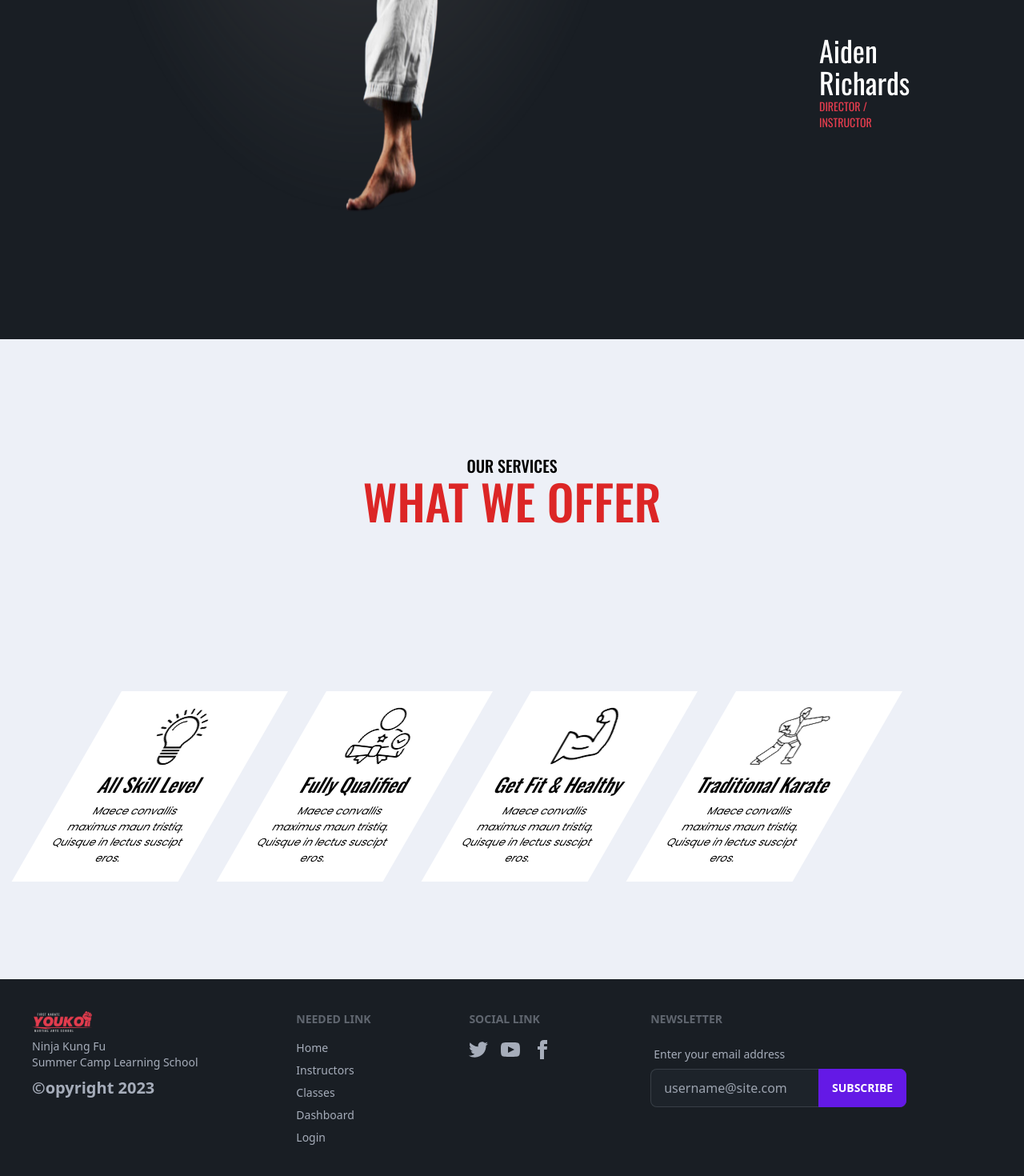
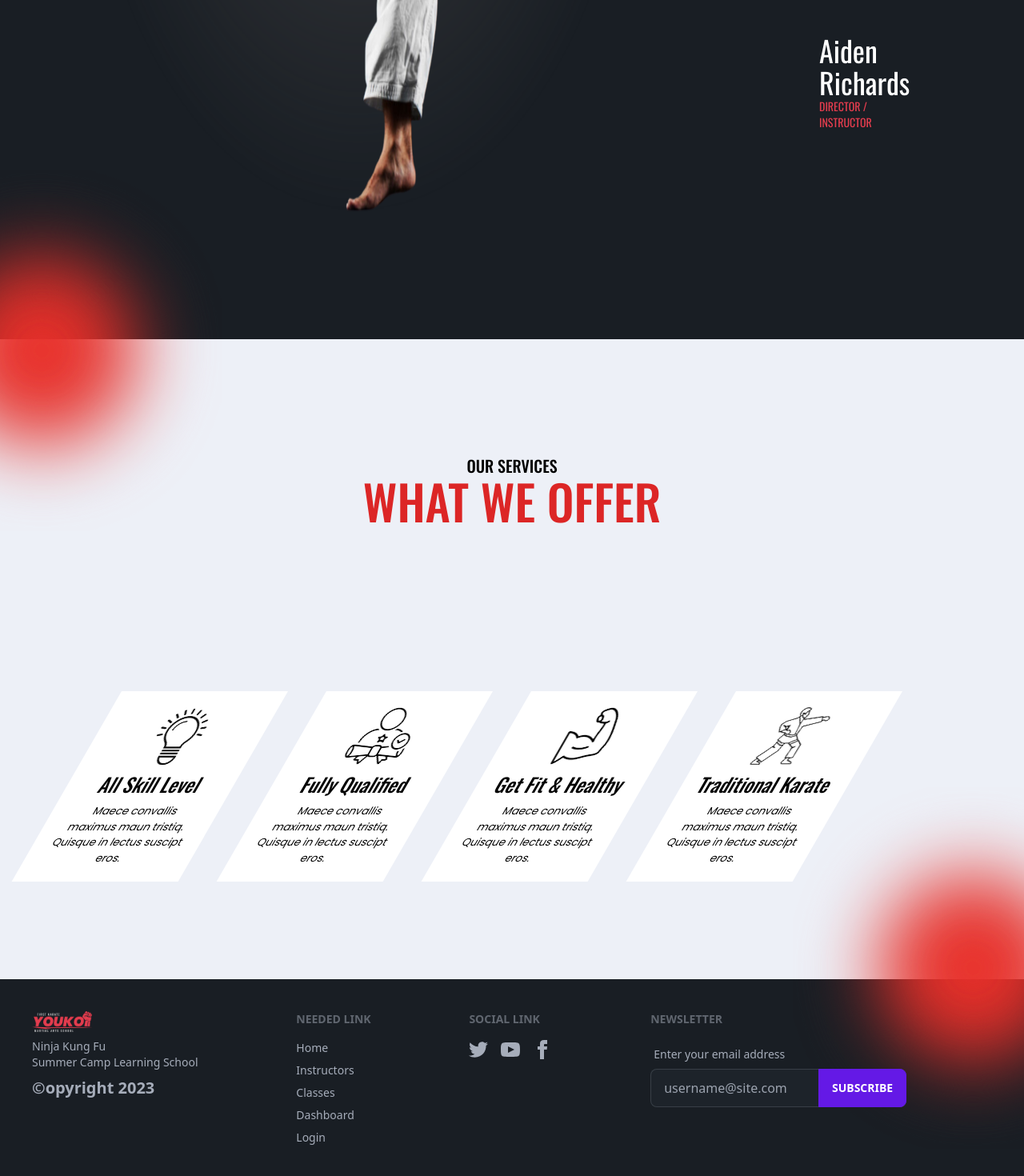
Before and after one commit to mrnayem2026/Ninja-King-Fu-Client, a React (Vite) app: page / in a window 1280 px wide. Shown: the part 2899-4369 px from the top of the page at 80% size. Built offline with nearby package versions, Linux system fonts and the light colour scheme; no server answers.

Commit message:
Our service t done

```diff
--- a/src/pages/Home/OurServices.jsx
+++ b/src/pages/Home/OurServices.jsx
@@ -1,57 +1,98 @@
-import icon1 from '../../assets/icons/service-img1.png'
-import icon2 from '../../assets/icons/service-img2.png'
-import icon3 from '../../assets/icons/service-img3.png'
-import icon4 from '../../assets/icons/service-img4.png'
+import icon1 from "../../assets/icons/service-img1.png";
+import icon2 from "../../assets/icons/service-img2.png";
+import icon3 from "../../assets/icons/service-img3.png";
+import icon4 from "../../assets/icons/service-img4.png";
+import icon5 from "../../assets/icons/ourServiceBg.png";
 
 const OurServices = () => {
   return (
-        <div className='min-h-screen bg-[#EDF0F7]'>
-            <div className='container mx-auto text-black '>
+    <div className="min-h-screen bg-[#EDF0F7] relative">
+      <img
+        src={icon5}
+        alt=""
+        className="absolute top-[-14.75rem] left-[-12rem]"
+      />
+      <div className="container mx-auto text-black ">
         {/* top start */}
-                <div className='text-center  py-36'>
-                    <h1 className="font-Oswald text-xl  font-medium text-black">OUR SERVICES</h1>
-                    <p className="font-Oswald text-6xl font-medium text-red-600">WHAT WE OFFER</p>
+        <div className="text-center  py-36">
+          <h1 className="font-Oswald text-xl  font-medium text-black">
+            OUR SERVICES
+          </h1>
+          <p className="font-Oswald text-6xl font-medium text-red-600">
+            WHAT WE OFFER
+          </p>
         </div>
         {/* top End */}
 
         {/* Bottom start */}
-                <div className='flex justify-center items-center'>
+        <div className="flex justify-center items-center">
           {/* 1st card  */}
-                    <div className='rhombus2 w-64 h-32'>
-                       <div className='p-5 my-16 mx-6 bg-white text-center'>
-                       <img src={icon1} className='mx-auto' alt="" />
-                        <h1 className='font-Oswald text-2xl font-medium py-2'>All Skill Level</h1>
-                        <p className='font-Poppins text-[13px] font-normal'>Maece convallis maximus  maun tristiq. Quisque in  lectus suscipt eros.</p>
+
+          <div className="rhombus2   w-64 h-32">
+            <div className="p-5 my-16 mx-6 bg-white text-center">
+              <img
+                src={icon1}
+                className="mx-auto transition-transform duration-300 transform translate-y-0 hover:-translate-y-14 hover:bg-red-500 hover:p-7"
+                alt=""
+              />
+              <h1 className="font-Oswald text-2xl font-medium py-2">
+                All Skill Level
+              </h1>
+              <p className="font-Poppins text-[13px] font-normal">
+                Maece convallis maximus maun tristiq. Quisque in lectus suscipt
+                eros.
+              </p>
+            </div>
+          </div>
+
+          {/* 1st card  */}
+          <div className="rhombus2   w-64 h-32">
+            <div className="p-5 my-16 mx-6 bg-white text-center">
+              <img src={icon2}  className="mx-auto transition-transform duration-300 transform translate-y-0 hover:-translate-y-14 hover:bg-red-500 hover:p-7" alt="" />
+              <h1 className="font-Oswald text-2xl font-medium py-2">
+                Fully Qualified
+              </h1>
+              <p className="font-Poppins text-[13px] font-normal">
+                Maece convallis maximus maun tristiq. Quisque in lectus suscipt
+                eros.
+              </p>
             </div>
           </div>
           {/* 1st card  */}
-                    <div className='rhombus2 w-64 h-32'>
-                       <div className='p-5 my-16 mx-6 bg-white text-center'>
-                       <img src={icon2} className='mx-auto' alt="" />
-                        <h1 className='font-Oswald text-2xl font-medium py-2'>Fully Qualified</h1>
-                        <p className='font-Poppins text-[13px] font-normal'>Maece convallis maximus  maun tristiq. Quisque in  lectus suscipt eros.</p>
+          <div className="rhombus2   w-64 h-32">
+            <div className="p-5 my-16 mx-6 bg-white text-center">
+              <img src={icon3}  className="mx-auto transition-transform duration-300 transform translate-y-0 hover:-translate-y-14 hover:bg-red-500 hover:p-7" alt="" />
+              <h1 className="font-Oswald text-2xl font-medium py-2">
+                Get Fit & Healthy
+              </h1>
+              <p className="font-Poppins text-[13px] font-normal">
+                Maece convallis maximus maun tristiq. Quisque in lectus suscipt
+                eros.
+              </p>
             </div>
           </div>
           {/* 1st card  */}
-                    <div className='rhombus2 w-64 h-32'>
-                       <div className='p-5 my-16 mx-6 bg-white text-center'>
-                       <img src={icon3} className='mx-auto' alt="" />
-                        <h1 className='font-Oswald text-2xl font-medium py-2'>Get Fit & Healthy</h1>
-                        <p className='font-Poppins text-[13px] font-normal'>Maece convallis maximus  maun tristiq. Quisque in  lectus suscipt eros.</p>
+          <div className="rhombus2   w-64 h-32">
+            <div className="p-5 my-16 mx-6 bg-white text-center">
+              <img src={icon4}  className="mx-auto transition-transform duration-300 transform translate-y-0 hover:-translate-y-14 hover:bg-red-500 hover:p-7" alt="" />
+              <h1 className="font-Oswald text-2xl font-medium py-2">
+                Traditional Karate
+              </h1>
+              <p className="font-Poppins text-[13px] font-normal">
+                Maece convallis maximus maun tristiq. Quisque in lectus suscipt
+                eros.
+              </p>
             </div>
           </div>
-                    {/* 1st card  */}
-                    <div className='rhombus2 w-64 h-32'>
-                       <div className='p-5 my-16 mx-6 bg-white text-center'>
-                       <img src={icon4} className='mx-auto' alt="" />
-                        <h1 className='font-Oswald text-2xl font-medium py-2'>Traditional Karate</h1>
-                        <p className='font-Poppins text-[13px] font-normal'>Maece convallis maximus  maun tristiq. Quisque in  lectus suscipt eros.</p>
-                       </div>
-                    </div>
-
         </div>
         {/* Bottom End */}
       </div>
+
+      <img
+        src={icon5}
+        alt=""
+        className="absolute bottom-[-14.75rem] right-[-12rem]"
+      />
     </div>
   );
 };
```
Also changed, not shown: src/assets/icons/ourServiceBg.png (added), src/assets/icons/ourServiceBg2.png (added), src/index.css (line endings or trailing spaces). Lines whose indentation alone changed are shown as unchanged.
